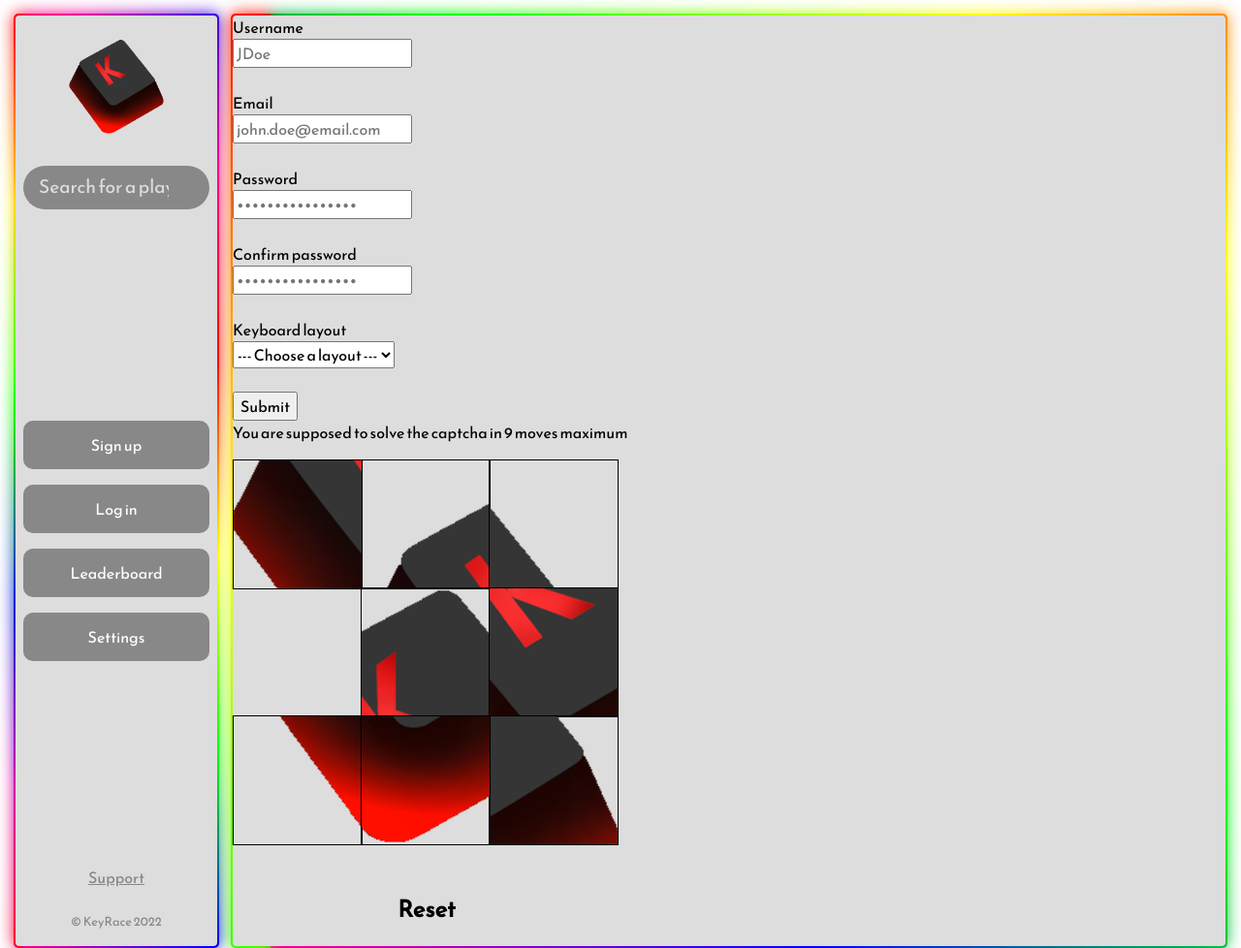
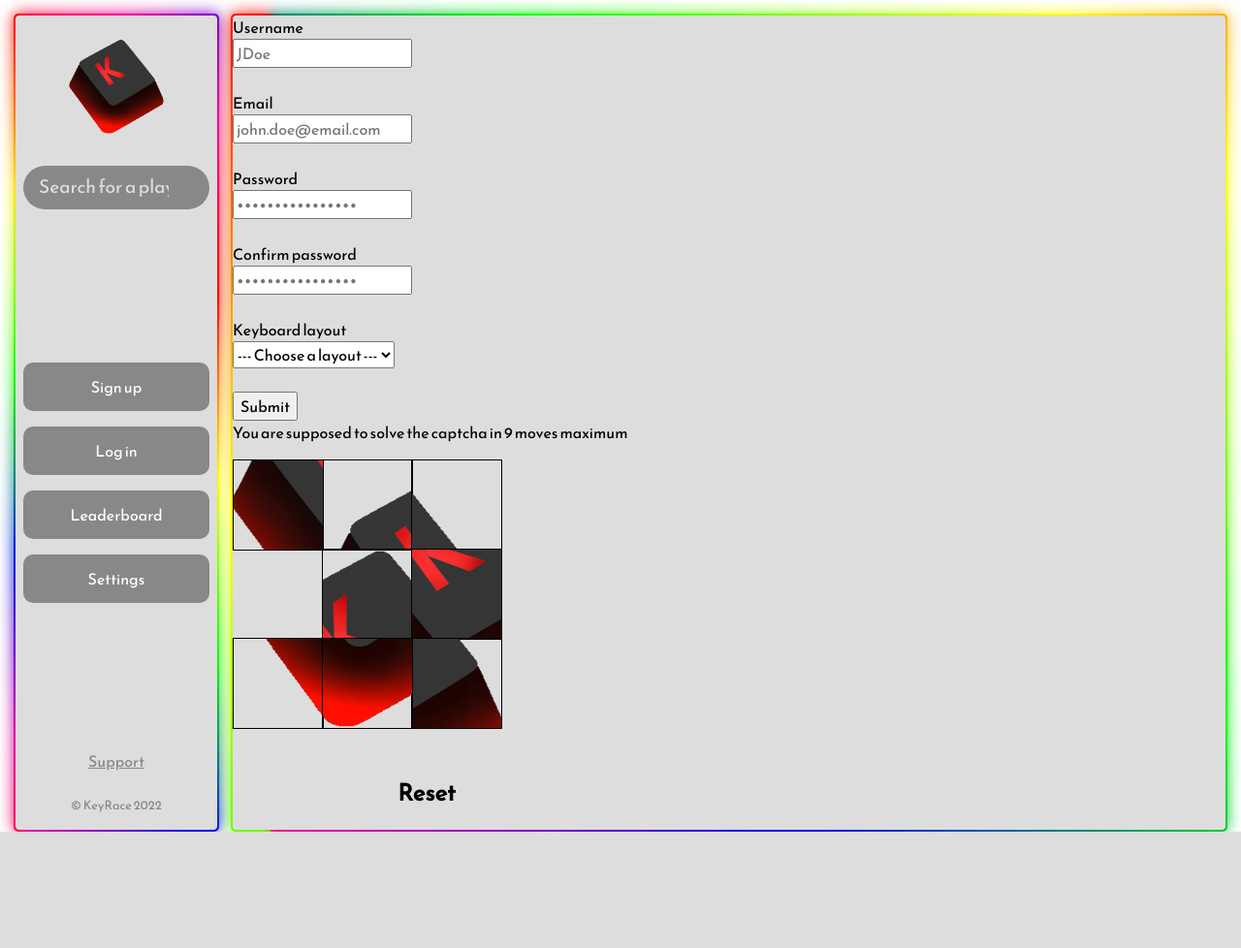
Before and after one commit to opixelum/KeyRace, a PHP site: page /KeyRace/signup.php in a window 1280 px wide. Shown: the whole page at 97% size. After the commit the page ends 858 px from the top, so only its background shows below. Run offline with PHP 8.4, Linux system fonts and the light colour scheme.

Commit message:
Update style.css

```diff
--- a/src/css/style.css
+++ b/src/css/style.css
@@ -153,8 +153,8 @@ a {
 
 #captcha_container{
     position: relative;
-    width: 50vh;
-    height: 50vh;
+    width: 35vh;
+    height: 35vh;
 }
 
 .captcha_block{
```
